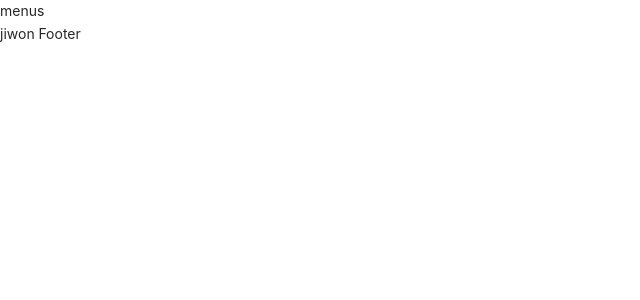
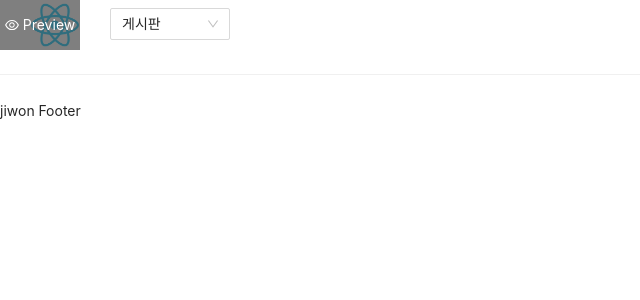
Before and after one commit to jiwon9412/myreact, a React (Create React App) app: page / in a window 1280 px wide. Before the commit this address had no page. Shown: the top 300 px of the page, without its empty margins (0-640 px from the left). Built offline with nearby package versions, Linux system fonts and the light colour scheme.

Commit message:
INIT: 헤더 아이콘 + select

```diff
--- a/src/App.js
+++ b/src/App.js
@@ -1,6 +1,6 @@
 import React from 'react';
 import { BrowserRouter, Routes, Route } from 'react-router-dom';
-import { Row, Col } from 'antd';
+import { Row, Col, Divider } from 'antd';
 
 import Main from './components/pages/main';
 import Header from './components/templetes/Header';
@@ -15,6 +15,7 @@ function App() {
             <Header />
           </Col>
         </Row>
+        <Divider />
         <Row>
           <Col span={24}>
             <Routes>
--- a/src/components/templetes/Header/index.js
+++ b/src/components/templetes/Header/index.js
@@ -1,5 +1,32 @@
 import React from 'react';
+import { Select, Image } from 'antd';
 
 export default function Header() {
-  return <div>menus</div>;
+  const { Option } = Select;
+
+  const handleChange = (value) => {
+    alert(`${value} 화면으로 넘어갑니다.`);
+  };
+  return (
+    <div>
+      <Image style={{ width: 50, marginLeft: 30 }} src="logo192.png" />
+      <Select
+        defaultValue="board"
+        style={{ width: 120, marginLeft: 30 }}
+        onChange={handleChange}
+      >
+        <Option value="mail">메일</Option>
+        <Option value="board">게시판</Option>
+        <Option value="message">메시징</Option>
+        <Option value="schedule">일정</Option>
+        <Option value="publicMail">공용메일</Option>
+        <Option value="addressBook">주소록</Option>
+        <Option value="reservation">예약</Option>
+        <Option value="member">인사</Option>
+        <Option value="payment">전자결재</Option>
+        <Option value="store">스토어</Option>
+        <Option value="group">그룹</Option>
+      </Select>
+    </div>
+  );
 }
```
